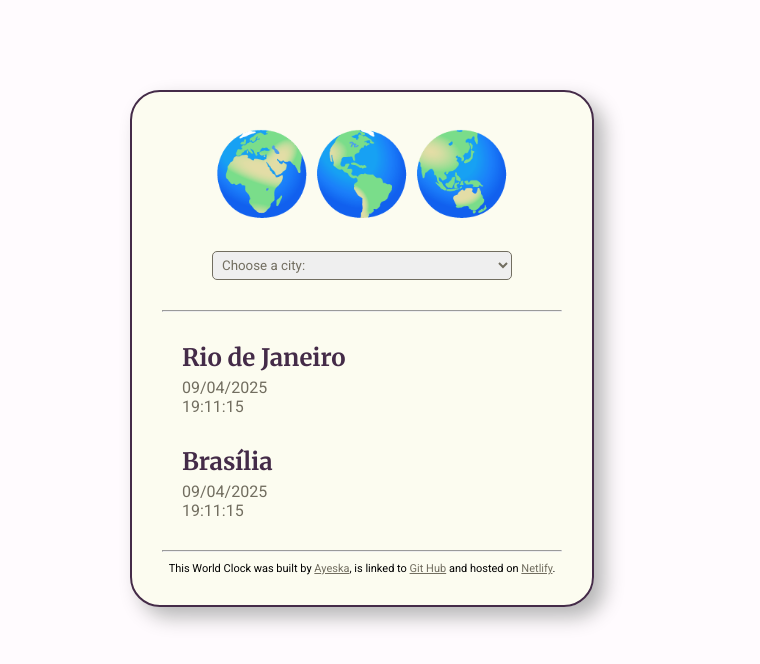
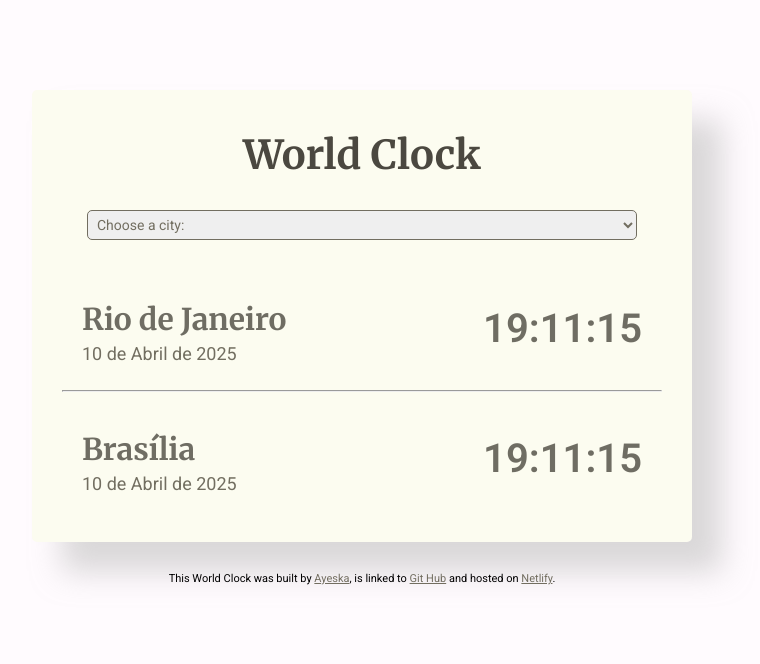
Before and after one commit to ayscd/world-clock, a plain HTML site: page index.html in a window 1280 px wide. Shown: the whole page, without its empty margins (278-1038 px from the left). Drawn offline with Linux system fonts and the light colour scheme.

Commit message:
Update 4 - improving styles
- changes on css
- rearranging the page

```diff
--- a/index.html
+++ b/index.html
@@ -15,7 +15,8 @@
 </head>
 <body>
     <div class="app-wrapper">
-        <h1>🌍🌎🌏</h1>
+        <header>
+            <h1>World Clock</h1>
 
             <select name="choose-city" id="choose-city" class="choose-city">
                 <option value="">Choose a city:</option>
@@ -25,30 +26,39 @@
                 <option value="">Florianópolis</option>
                 <option value="">Curitiba</option>
             </select>
-        <hr/>
+        </header>
 
+        <main>
+
+            <div class="block">
                 <div class="city">
                     <h2>Rio de Janeiro</h2>
-            <div class="date"> 09/04/2025</div>
+                    <p class="date"> 10 de Abril de 2025</p>
+                </div>
                 <div class="time">19:11:15</div>
             </div>
 
+            <hr/>
+
+            <div class="block">
                 <div class="city">
                     <h2>Brasília</h2>
-            <div class="date"> 09/04/2025</div>
+                    <p class="date">10 de Abril de 2025</p>
+                </div>
                 <div class="time">19:11:15</div>
             </div>
 
+        </main>
+
+    </div>
 
     <footer>
-            <hr/>
         <div class="footer-wrapper">
             This World Clock was built by <a class="git-profile" href="https://github.com/ayscd">Ayeska</a>,
             is linked to <a class="git-project" href="https://github.com/ayscd/world-clock">Git Hub</a>
             and hosted on <a class="host-link" href="https://tik-tak-worldwide.netlify.app/">Netlify</a>.
         </div>
     </footer>
-    </div>
 
     <script src="src/index.js"></script>
 </body>
--- a/src/styles.css
+++ b/src/styles.css
@@ -7,19 +7,28 @@ hr {
     color: rgba(114, 110, 96, 0.5);
 }
 
+h1, h2 {
+    font-family: "Merriweather", serif;
+}
+
 h1 {
-    margin-top: 5px;
+    margin-top: 10px;
     margin-bottom: 30px;
-    font-size: 80px ;
+    font-size: 40px ;
     text-align: center;
+    color: rgb(75, 72, 64);
 }
 
 h2 {
-    font-family: "Merriweather", serif;
-    color: #442b48ff;
+    color: rgba(75, 72, 64, 0.8);
     margin-top: 30px;
     margin-bottom: 5px;
     margin-left: 20px;
+    font-size: 30px;
+}
+
+main {
+    margin-top: 10px;
 }
 
 footer {
@@ -31,33 +40,48 @@ footer {
     margin: 0 auto;
     margin-top: 90px;
     padding: 30px;
-    max-width: 400px;
+    max-width: 600px;
     background-color: rgba(219, 255, 118, 0.1);
-    border-radius: 30px;
-    border-width: 2px;
-    border-style: double;
-    border-color: #442b48ff;
-    box-shadow: 10px 10px 20px rgb(181, 181, 181);
+    border-radius: 5px;
+    border-style: none;
+    box-shadow: 30px 30px 30px rgba(181, 181, 181, 0.5);
 }
 
 .choose-city {
     display: block;
     margin: 0 auto;
     font-family: "Roboto", sans-serif;
+    font-size: 14px;
     color: #726e60ff;
     padding: 5px;
     margin-top: 0;
     margin-bottom: 30px;
-    width: 300px;
+    width: 550px;
     border-width: 1px;
     border-color: #726e60ff;
     border-radius: 5px;
 }
 
-.date, .time {
+.block {
+    display: flex;
+    justify-content: space-between;
+}
+
+.date {
     margin-left: 20px;
+    font-size: 18px;
     text-align: left;
     color: rgba(114, 110, 96, 1);
+    margin-top: 5px;
+}
+
+.time {
+    color: rgba(75, 72, 64, 0.8);
+    text-align: right;
+    font-size: 40px;
+    font-weight: 600;
+    margin-top: 35px;
+    margin-right: 20px;
 }
 
 .footer-wrapper {
```
Lines whose indentation alone changed are shown as unchanged.
